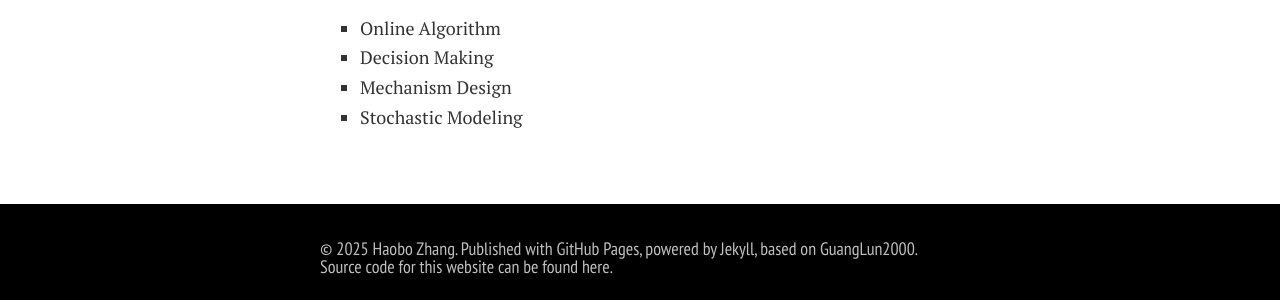
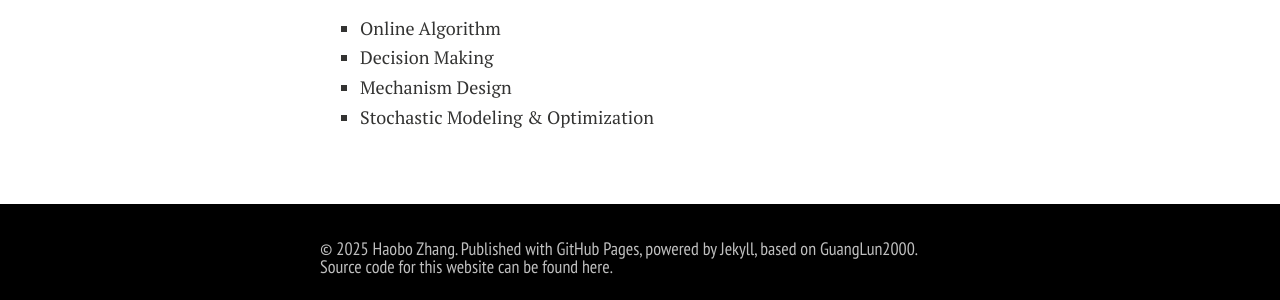
Before and after one commit to harbourz/harbourz.github.io, a Jekyll site: the page built from index.md, in a window 1280 px wide. Shown: the part 785-1085 px from the top of the page. Built offline with Jekyll 4.4.1, drawn with Linux system fonts in a browser that asks for light colours; nearby versions of some CDN libraries; comment, search, counter and statistics services are not loaded; a style sheet for code colours, icons or effects is not loaded; our own code applies the rules of GitHub Pages for plain Markdown files.

Commit message:
cs to ri

```diff
--- a/index.md
+++ b/index.md
@@ -23,7 +23,7 @@ My research intersts can be best summarized as the intersections of any two of t
 - Online Algorithm
 - Decision Making
 - Mechanism Design
-- Stochastic Modeling
+- Stochastic Modeling & Optimization
 
 <!-- ---
 
```
